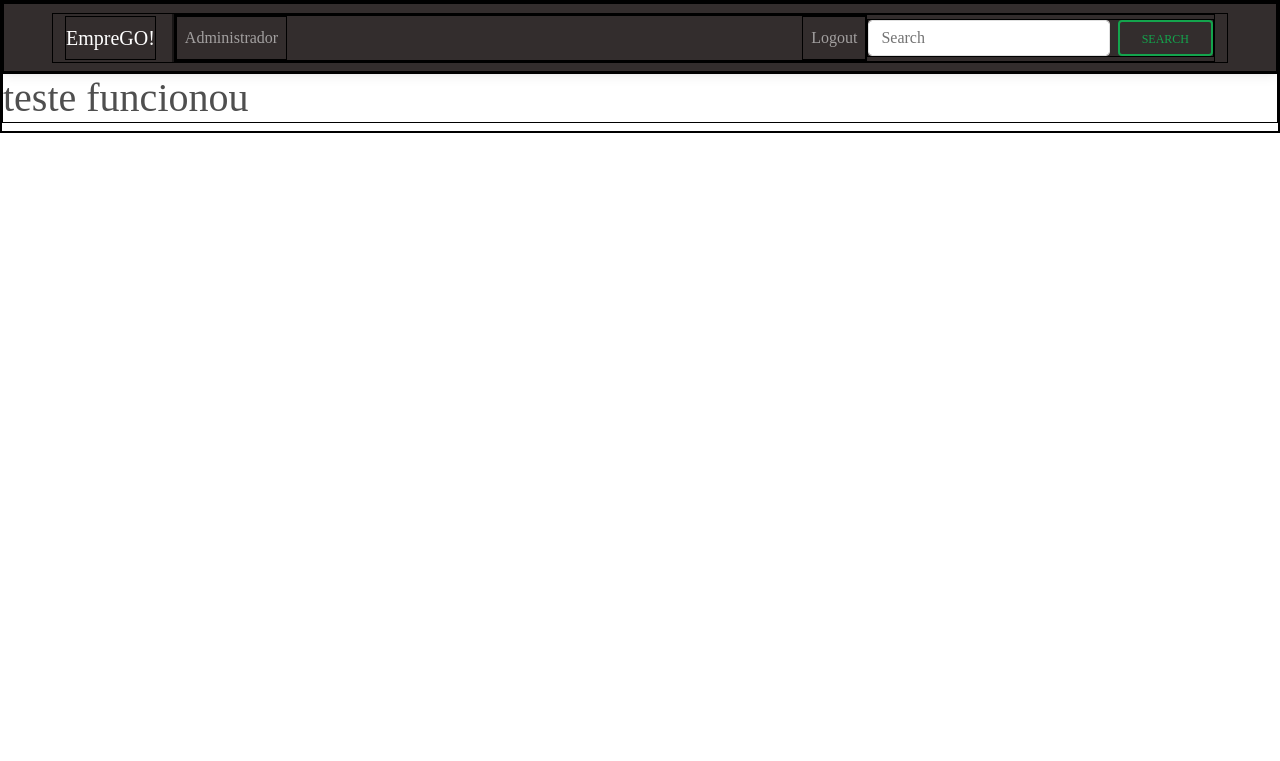
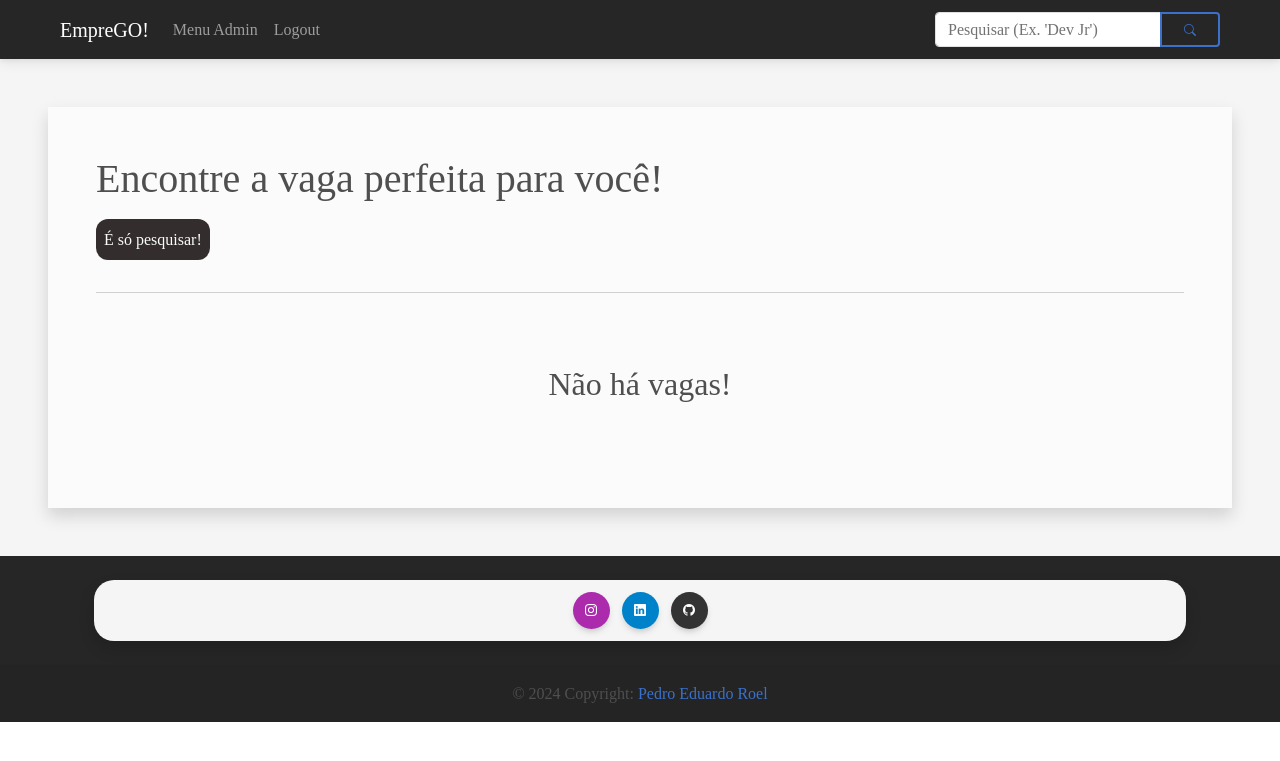
Before and after one commit to pedroeroel/EMPREGO-SENAI, a Flask app: page / in a window 1280 px wide. Shown: the top 761 px of the page. Run offline with Flask 3, Linux system fonts and the light colour scheme; the visitor is signed in with stand-in values (Sample User, id 1); data that the repository does not hold is empty; parts of the project's set-up code (start-up, migrations or seed data) failed here and were passed over.

Commit message:
Front-End implemented

```diff
--- a/app/routes/main/routes.py
+++ b/app/routes/main/routes.py
@@ -1,7 +1,28 @@
 from flask import Blueprint, render_template
+from ...db_functions import DB
+from mysql.connector import Error
 
 main = Blueprint('main', __name__, template_folder='templates')
 
 @main.route('/')
 def index():
-    return render_template('index.html')
+
+    try:
+
+        connection, cursor = DB.connect()
+
+        cursor.execute('''
+            SELECT v.*, c.name_Company as company FROM vacancy v JOIN company c ON v.ID_Company = c.ID_Company WHERE v.status = 'active';''')
+        vacancies = cursor.fetchall()
+
+    except Error as e:
+        print(f'DB Error: {e}')
+
+    except Exception as e:
+        print(f'Back-End Error: {e}')
+
+    finally:
+
+        DB.stop(connection, cursor)
+
+    return render_template('index.html', vacancies=vacancies)
--- a/app/routes/main/templates/index.html
+++ b/app/routes/main/templates/index.html
@@ -3,5 +3,35 @@
 {% block title %}Página Inicial{% endblock%}
 
 {% block content %}
-<h1>teste funcionou</h1>
+
+    <div class="container-fluid p-5 shadow">
+        <div class="d-flex flex-wrap w-100 justify-content-start">
+            <p class="display-6 w-100">Encontre a vaga perfeita para você!</p>
+            <p class="fs-7 bg-dark p-2 text-light text-center rounded-6">É só pesquisar!</p>
+        </div>
+
+        <hr>
+
+        <div class="col p-2 w-100">
+            <div class="row">
+
+                {% if not vacancies %}
+
+                <h2 class="text-center my-5">Não há vagas!</h2>
+
+                {% else %}
+
+                {% for vacancy in vacancies %}
+                    <div class="card col-12 col-md-6 col-lg-4 bg-light text-center">
+                        {% include 'components/vacancy-card.html' %}
+
+                    </div>
+
+                {% endfor %}
+
+                {% endif %}
+            </div>
+        </div>
+    </div>
+
 {% endblock %}
--- a/app/static/css/style.css
+++ b/app/static/css/style.css
@@ -3,8 +3,7 @@
     padding: 0;
     box-sizing: border-box;
     font-family: 'Mulish', 'Montserrat', 'Rubik' ;
-    border: 1px solid black;
+    /* border: 1px solid black; */
 }
 
-
 @import url('https://fonts.googleapis.com/css2?family=Dancing+Script:wght@400..700&family=Great+Vibes&family=Montserrat+Alternates:ital,wght@0,100;0,200;0,300;0,400;0,500;0,600;0,700;0,800;0,900;1,100;1,200;1,300;1,400;1,500;1,600;1,700;1,800;1,900&family=Montserrat:ital,wght@0,100..900;1,100..900&family=Poppins:ital,wght@0,100;0,200;0,300;0,400;0,500;0,600;0,700;0,800;0,900;1,100;1,200;1,300;1,400;1,500;1,600;1,700;1,800;1,900&family=Roboto:ital,wght@0,100;0,300;0,400;0,500;0,700;0,900;1,100;1,300;1,400;1,500;1,700;1,900&family=Rubik:ital,wght@0,300..900;1,300..900&family=Satisfy&display=swap');
--- /dev/null
+++ b/app/templates/components/footer.html
@@ -0,0 +1,47 @@
+<footer class="bg-dark-subtle text-center">
+    <!-- Grid container -->
+    <div class="container p-4 pb-0">
+      <!-- Section: Social media -->
+      <section class="mb-4 container p-2 bg-light-subtle shadow rounded-8">
+
+        <!-- Instagram -->
+        <a
+          data-mdb-ripple-init
+          class="btn text-white btn-floating m-1"
+          style="background-color: #ac2bac;"
+          href="https://instagram.com/roelcode"
+          target="_blank"
+          role="button"
+          ><i class="bi bi-instagram"></i></a>
+
+        <!-- Linkedin -->
+        <a
+          data-mdb-ripple-init
+          class="btn text-white btn-floating m-1"
+          style="background-color: #0082ca;"
+          href="https://linkedin.com/in/pedroedroel"
+          target="_blank"
+          role="button"
+          ><i class="bi bi-linkedin"></i></a>
+        <!-- Github -->
+        <a
+          data-mdb-ripple-init
+          class="btn text-white btn-floating m-1"
+          style="background-color: #333333;"
+          href="https://github.com/pedroeroel"
+          target="_blank"
+          role="button"
+          ><i class="bi bi-github"></i
+        ></a>
+      </section>
+      <!-- Section: Social media -->
+    </div>
+    <!-- Grid container -->
+
+    <!-- Copyright -->
+    <div class="text-center p-3" style="background-color: rgba(0, 0, 0, 0.05);">
+      © 2024 Copyright:
+      <a class="text-link" href="https://linkedin.com/in/pedroedroel">Pedro Eduardo Roel</a>
+    </div>
+    <!-- Copyright -->
+  </footer>
--- /dev/null
+++ b/app/templates/components/header.html
@@ -0,0 +1,79 @@
+<header class="">
+
+  <nav class="navbar navbar-expand-lg navbar-dark bg-dark-subtle">
+    <div class="container-fluid">
+      <button
+        data-mdb-collapse-init
+        class="navbar-toggler"
+        type="button"
+        data-mdb-target="#navbarTogglerDemo01"
+        aria-controls="navbarTogglerDemo01"
+        aria-expanded="false"
+        aria-label="Toggle navigation"
+      >
+      <i class="bi bi-list"></i>
+      </button>
+
+      <div class="mx-5 collapse navbar-collapse" id="navbarTogglerDemo01">
+
+        <a class="navbar-brand" href="#">EmpreGO!</a>
+
+        <ul class="navbar-nav me-auto mb-2 mb-lg-0">
+
+        {% if session['adm'] %}
+          <li class="nav-item">
+            <a class="nav-link" aria-current="page" href="/admin">Menu Admin</a>
+          </li>
+
+        {% elif session['companyInfo'] %}
+
+          <li class="nav-item">
+            <a class="nav-link" href="/company">Menu Empresa</a>
+          </li>
+
+        {% endif %}
+
+        {% if session %}
+
+          <li class="nav-item">
+            <a class="nav-link" href="/logout">Logout</a>
+          </li>
+
+        {% else %}
+
+          <li class="nav-item">
+            <a href="/login" class="nav-link">Login</a>
+        </li>
+
+        {% endif %}
+
+      </ul>
+
+      <form class="d-flex input-group w-auto">
+
+        <input
+            type="search"
+            class="form-control"
+            placeholder="Pesquisar (Ex. 'Dev Jr')"
+            aria-label="Search"
+
+            />
+
+            <button
+            data-mdb-ripple-init
+            class="btn btn-outline-primary"
+            type="button"
+            data-mdb-ripple-color="dark"
+
+            ><i class="bi bi-search"></i>
+          </button>
+
+        </form>
+
+      </div>
+
+    </div>
+
+  </nav>
+
+</header>
--- a/app/templates/header.html
+++ /dev/null
@@ -1,73 +0,0 @@
-<header class="">
-
-  <nav
-    class="navbar px-5 navbar-expand-lg navbar-dark bg-dark border-body"
-    data-bs-theme="dark"
-  >
-
-    <div class="container-fluid">
-
-      <a class="navbar-brand" href="#">EmpreGO!</a>
-
-      <button
-        class="navbar-toggler"
-        type="button"
-        data-bs-toggle="collapse"
-        data-bs-target="#navbarSupportedContent"
-        aria-controls="navbarSupportedContent"
-        aria-expanded="false"
-        aria-label="Toggle navigation"
-      >
-
-        <span class="navbar-toggler-icon"></span>
-      </button>
-
-      <div class="vr opacity-50"></div>
-
-      <div class="collapse navbar-collapse" id="navbarSupportedContent">
-
-        <ul class="d-flex justify-content-between w-100 navbar-nav me-auto mb-2 mb-lg-0">
-
-
-            {% if session['adm'] %}
-
-            <li class="nav-item">
-                <a class="nav-link" href="#">Administrador</a>
-            </li>
-
-            {% elif session['companyInfo'] %}
-
-            <li class="nav-item">
-                <a class="nav-link" href="">Menu Empresa</a>
-            </li>
-
-            {% endif %}
-
-            {% if not session %}
-
-            <li class="nav-item">
-                <a href="" class="nav-link">Login</a>
-            </li>
-
-            {% else %}
-
-            <li class="nav-item">
-                <a href="" class="nav-link">Logout</a>
-            </li>
-
-            {% endif %}
-        </ul>
-
-        <form class="d-flex w-50" role="search">
-          <input
-            class="form-control me-2"
-            type="search"
-            placeholder="Search"
-            aria-label="Search"
-          />
-          <button class="btn btn-outline-success" type="submit">Search</button>
-        </form>
-      </div>
-    </div>
-  </nav>
-</header>
--- a/app/templates/model.html
+++ b/app/templates/model.html
@@ -9,15 +9,23 @@
 
     <link rel="stylesheet" href="{{ url_for('static', filename='css/style.css') }}">
     <link rel="stylesheet" href="{{ url_for('static', filename='css/mdb.min.css') }}">
+    <link rel="stylesheet" href="https://cdn.jsdelivr.net/npm/bootstrap-icons@1.11.3/font/bootstrap-icons.min.css">
 
 </head>
 <body>
 
-    {% include 'header.html' %}
+    {% include 'components/header.html' %}
 
-    {% block content %}
-    {% endblock %}
+    <main class="bg-light-subtle p-5">
 
+        <div class="bg-light">
+            {% block content %}
+            {% endblock %}
+        </div>
+
+    </main>
+
+    {% include 'components/footer.html' %}
 
     <script src="{{ url_for('static', filename='js/mdb.es.min.js') }}"></script>
     <script src="{{ url_for('static', filename='js/main.js') }}"></script>
```
Also changed, not shown: app/routes/main/templates/components/vacancy-card.html (added, +17 -0 lines).
